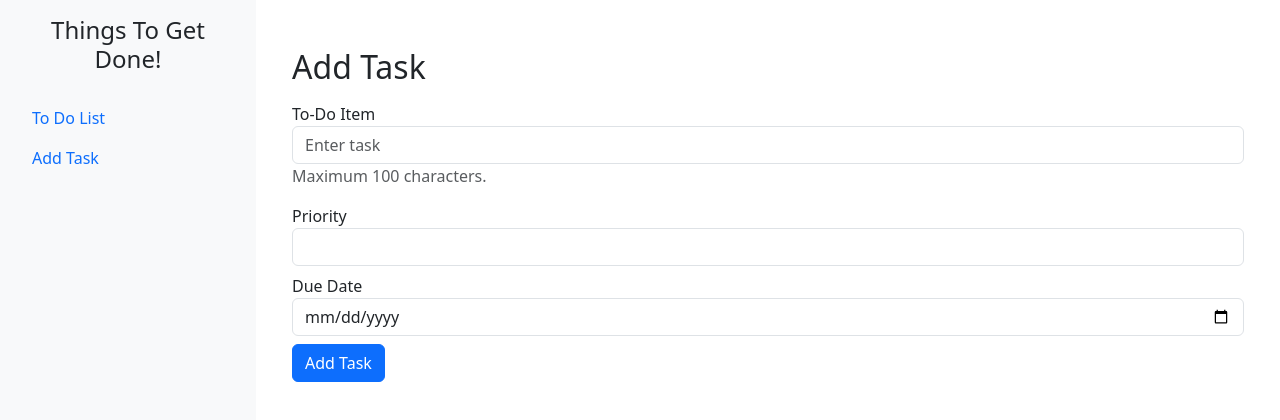
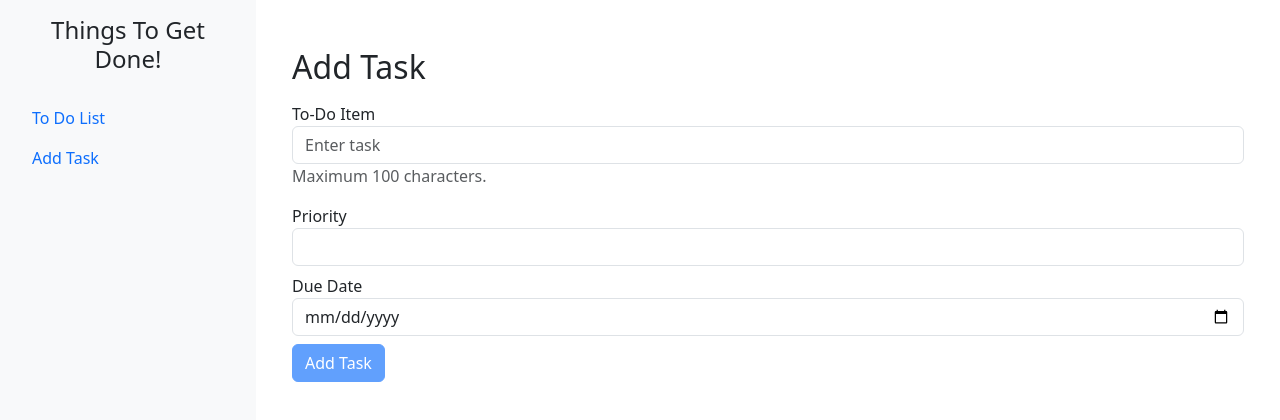
Before and after one commit to CECurtiss/FullStackTodo, an Angular app in the folder FrontEndAngular/: page /add-task in a window 1280 px wide. Shown: the top 420 px of the page. Built offline with nearby package versions, Linux system fonts and the light colour scheme.

Commit message:
changed model to accomodate null value so dueDate would begin with an empty value rather than todays date. This fixed the required field issue

```diff
--- a/FrontEndAngular/src/app/components/add-task/add-task.html
+++ b/FrontEndAngular/src/app/components/add-task/add-task.html
@@ -24,6 +24,7 @@
         name="selectPriority"
         [(ngModel)]="newTask.priority"
         id="selectPriority"
+        required
       >
         <option>Low</option>
         <option>Medium</option>
@@ -37,10 +38,18 @@
           name="dueDate"
           [(ngModel)]="newTask.dueDate"
           id="dueDate"
+          required
         />
       </div>
     </div>
 
-    <button type="submit" (click)="addTask()" class="btn btn-primary mt-2">Add Task</button>
+    <button
+      type="submit"
+      [disabled]="!newTask.task || !newTask.priority || !newTask.dueDate"
+      (click)="addTask()"
+      class="btn btn-primary mt-2"
+    >
+      Add Task
+    </button>
   </form>
 </div>
--- a/FrontEndAngular/src/app/components/add-task/add-task.ts
+++ b/FrontEndAngular/src/app/components/add-task/add-task.ts
@@ -22,7 +22,7 @@ export class AddTask implements OnInit {
       id: 0,
       priority: '',
       task: '',
-      dueDate: new Date(),
+      dueDate: null,
       completed: false,
       dateCompleted: undefined
     };
--- a/FrontEndAngular/src/app/models/item.model.ts
+++ b/FrontEndAngular/src/app/models/item.model.ts
@@ -2,7 +2,7 @@ export interface Item {
     id: number;
     priority: string;
     task: string;
-    dueDate: Date;
+    dueDate: Date|null;
     completed: boolean;
     dateCompleted? : Date;
 }
```
Also changed, not shown: 1 other file (tests, documents, lock files or other folders).
